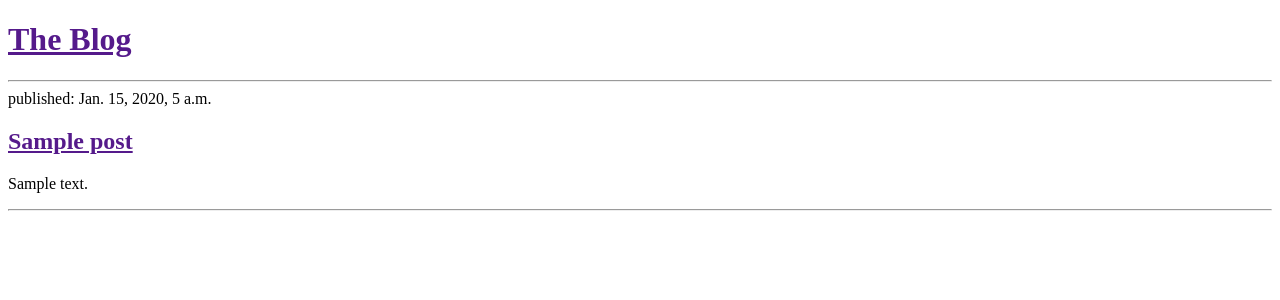
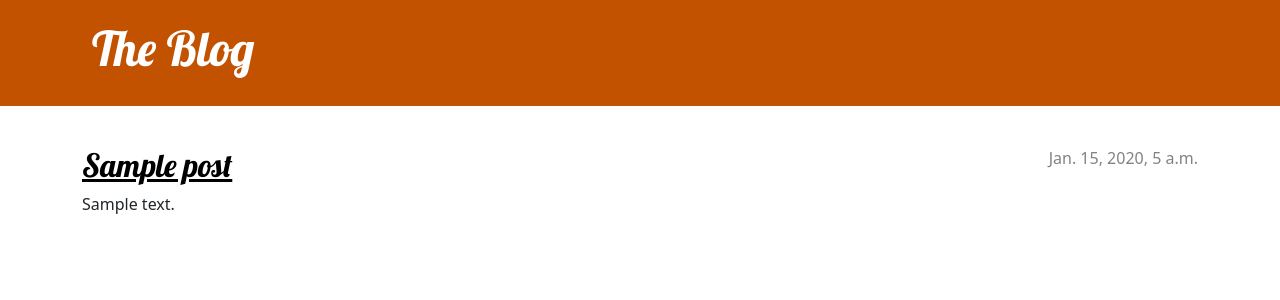
Before and after one commit to DavidBoh/my-first-blog, a Django app: page / in a window 1280 px wide. Shown: the top 300 px of the page. Run offline with Django 3.2, Linux system fonts and the light colour scheme; tables that the repository leaves empty hold one stand-in row (values such as "Sample post").

Commit message:
Add view and template for detailed blog post, add CSS

```diff
--- /dev/null
+++ b/blog/static/css/blog.css
@@ -0,0 +1,77 @@
+
+/*Applying styles to any a element *inside* of an h1 or an h2 element*/
+h1 a, h2 a {
+    color: #C25100;
+    font-family: 'Lobster';
+}
+
+.page-header {
+    background-color: #C25100;
+    margin-top: 0;
+    margin-bottom: 40px;
+    padding: 20px 20px 20px 40px;
+}
+
+.page-header h1,
+.page-header h1 a,
+.page-header h1 a:visited,
+.page-header h1 a:active {
+    color: #ffffff;
+    font-size: 36pt;
+    text-decoration: none;
+}
+
+h1,
+h2,
+h3,
+h4 {
+    font-family: 'Lobster', cursive;
+}
+
+.date {
+    color: #828282;
+}
+
+.save {
+    float: right;
+}
+
+.post-form textarea,
+.post-form input {
+    width: 100%;
+}
+
+.top-menu,
+.top-menu:hover,
+.top-menu:visited {
+    color: #ffffff;
+    float: right;
+    font-size: 26pt;
+    margin-right: 20px;
+}
+
+.post {
+    margin-bottom: 70px;
+}
+
+.post h2 a,
+.post h2 a:visited {
+    color: #000000;
+}
+
+.post > .date,
+.post > .actions {
+    float: right;
+}
+
+.btn-secondary,
+.btn-secondary:visited {
+    color: #C25100;
+    background: none;
+    border-color: #C25100;
+}
+
+.btn-secondary:hover {
+    color: #FFFFFF;
+    background-color: #C25100;
+}
--- /dev/null
+++ b/blog/templates/blog/base.html
@@ -0,0 +1,26 @@
+{% load static %}
+<!DOCTYPE html>
+<html>
+    <head>
+        <title>The Blog</title>
+        <link rel="stylesheet" href="https://cdn.jsdelivr.net/npm/bootstrap@5.1.3/dist/css/bootstrap.min.css" integrity="sha384-1BmE4kWBq78iYhFldvKuhfTAU6auU8tT94WrHftjDbrCEXSU1oBoqyl2QvZ6jIW3" crossorigin="anonymous">
+        <link href='//fonts.googleapis.com/css?family=Lobster&subset=latin,latin-ext' rel='stylesheet' type='text/css'>
+        <link rel="stylesheet" href="{% static 'css/blog.css' %}">
+    </head>
+    <body>
+        <header class="page-header">
+        <div class="container">
+           <h1><a href="/">The Blog</a></h1>
+        </div>
+        </header>
+
+        <main class="container">
+            <div class="row">
+                <div class="col">
+                {% block content %}
+                {% endblock %}
+               </div>
+            </div>
+        </main>
+    </body>
+</html>
--- a/blog/templates/blog/post_list.html
+++ b/blog/templates/blog/post_list.html
@@ -1,23 +1,38 @@
+{% extends 'blog/base.html' %}
+{% load static %}
 <!DOCTYPE html>
 <html lang="en">
 <head>
 	<meta charset="UTF-8">
 	<meta name="viewport" content="width=device-width, initial-scale=1.0">
+	<link rel="stylesheet" href="https://cdn.jsdelivr.net/npm/bootstrap@5.1.3/dist/css/bootstrap.min.css" integrity="sha384-1BmE4kWBq78iYhFldvKuhfTAU6auU8tT94WrHftjDbrCEXSU1oBoqyl2QvZ6jIW3" crossorigin="anonymous">
+	<link rel="stylesheet" href="{% static 'css/blog.css' %}">
+	<link href="//fonts.googleapis.com/css?family=Lobster&subset=latin,latin-ext" rel="stylesheet" type="text/css">
 	<title>David's blog</title>
 </head>
 <body>
-	<header>
-		<h1><a href="">The Blog</a></h1>
+	<header class="page-header">
+		<div class="container">
+			<h1><a href="" style="text-decoration:none;">The Blog</a></h1>
+		</div>
 	</header>
+<main class="container">
+    <div class="row">
+        <div class="col">
+        {% block content %}
+            {% for post in posts %}
+                <article class="post">
+                    <time class="date">
+                    {{ post.published_date }}
+                    </time>
+                    <h2><a href="{% url 'post_detail' pk=post.pk %}">{{ post.title }}</a></h2>
+                    <p>{{ post.text|linebreaksbr }}</p>
+                </article>
+            {% endfor %}
+        {% endblock %}
+        </div>
+    </div>
+</main>
 
-		{% for post in posts%}
-			<article>
-				<hr>
-				<time> published: {{ post.published_date}} </time>
-				<h2><a href=""> {{post.title}}</a></h2>
-				<p> {{post.text|linebreaksbr}}</p>
-				<hr>
-			</article>
-		{% endfor %}
 </body>
 </html>
--- a/blog/urls.py
+++ b/blog/urls.py
@@ -3,4 +3,5 @@ from . import views
 
 urlpatterns = [
         path('', views.post_list, name='post_list'),
+        path('post/<int:pk>/', views.post_detail, name='post_detail')
 ]
--- a/blog/views.py
+++ b/blog/views.py
@@ -1,7 +1,11 @@
-from django.shortcuts import render
+from django.shortcuts import render, get_object_or_404
 from .models import Post
 from django.utils import timezone
 
 def post_list(request):
     posts = Post.objects.filter(published_date__lte=timezone.now()).order_by('published_date')
     return render(request, 'blog/post_list.html', {'posts':posts})
+
+def post_detail(request,pk):
+    post = get_object_or_404(Post, pk=pk)
+    return render(request, 'blog/post_detail.html', {'post':post})
```
Also changed, not shown: blog/templates/blog/post_detail.html (added, +13 -0 lines).
